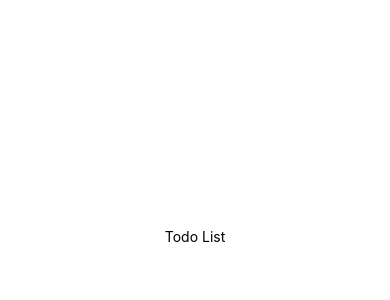
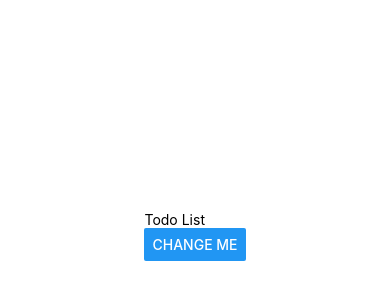
Before and after one commit to pattyish/To-do-list, a React Native app: screen / in a window 390 px wide. Shown: the part 186-486 px from the top of the page. Built offline with nearby package versions, Linux system fonts and the light colour scheme.

Commit message:
react hooks in action

```diff
--- a/App.js
+++ b/App.js
@@ -1,4 +1,3 @@
-import { StatusBar } from 'expo-status-bar';
 import React from 'react';
 import { StyleSheet, Text, View } from 'react-native';
 import TodoLIst from './Components/TodoList';
--- a/Components/TodoList.js
+++ b/Components/TodoList.js
@@ -1,10 +1,13 @@
-import React from 'react';
-import { View, Text } from 'react-native'
+import React, { useState } from 'react';
+import { View, Text, Button } from 'react-native'
 
 const TodoLIst = () => {
+    const [title, setTitle] = useState("Todo List")
+
     return (
         <View>
-          <Text>Todo List</Text>
+            <Text>{title}</Text>
+            <Button title="Change Me" onPress={() => setTitle("My List")} />
         </View>
     )
 }
```
